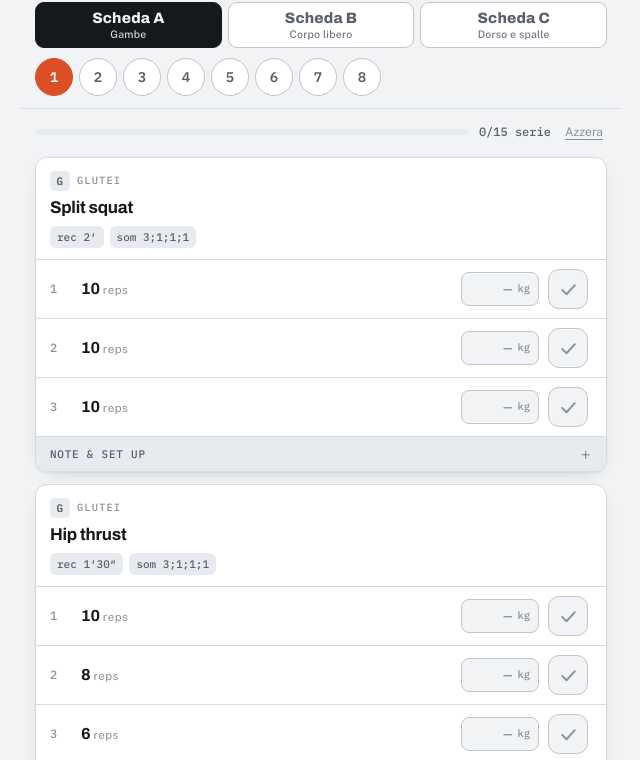
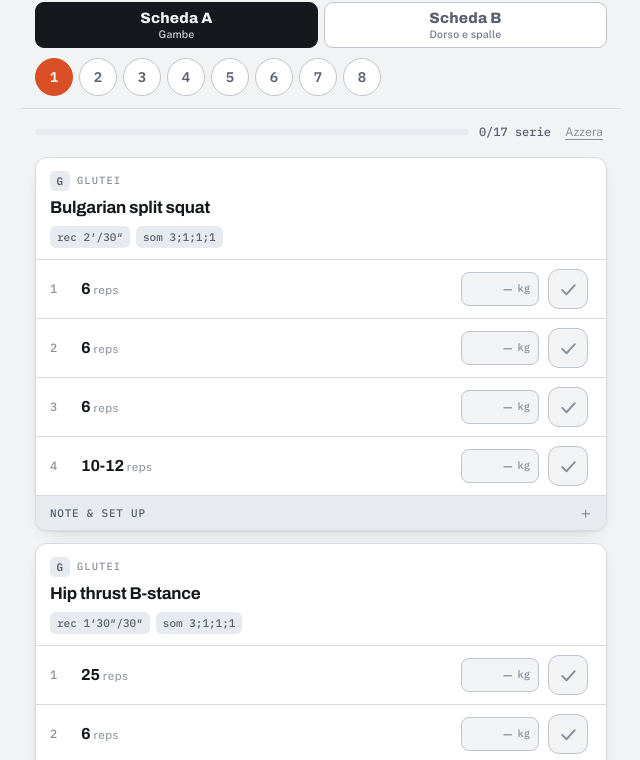
Before and after one commit to dpat-creator/Scheda, a plain HTML site: page index.html in a window 1280 px wide. Shown: the part 53-813 px from the top of the page, without its empty margins (319-959 px from the left). Drawn offline with nearby package versions, Linux system fonts and the light colour scheme.

Commit message:
Add files via upload

```diff
--- a/index.html
+++ b/index.html
@@ -4,7 +4,7 @@
 <meta charset="utf-8">
 <meta name="viewport" content="width=device-width, initial-scale=1, viewport-fit=cover">
 <title>Scheda Danila</title>
-<meta name="description" content="Scheda di allenamento A/B, settembre 2026 — otto settimane, spunta serie e registro carichi.">
+<meta name="description" content="Scheda di allenamento A/B, dicembre 2026 — otto settimane, spunta serie e registro carichi.">
 <link rel="manifest" href="./manifest.webmanifest">
 <meta name="theme-color" content="#F1F3F5" media="(prefers-color-scheme: light)">
 <meta name="theme-color" content="#0E1015" media="(prefers-color-scheme: dark)">
@@ -261,12 +261,11 @@ body{
   <div class="top">
     <div class="brand">
       <h1>Scheda Danila</h1>
-      <div class="sub">Settembre 2026</div>
+      <div class="sub">Dicembre 2026</div>
     </div>
     <div class="segment" id="segment" role="group" aria-label="Scheda">
       <button type="button" data-s="A" aria-pressed="true"><b>Scheda A</b><span>Gambe</span></button>
-      <button type="button" data-s="B" aria-pressed="false"><b>Scheda B</b><span>Corpo libero</span></button>
-      <button type="button" data-s="C" aria-pressed="false"><b>Scheda C</b><span>Dorso e spalle</span></button>
+      <button type="button" data-s="B" aria-pressed="false"><b>Scheda B</b><span>Dorso e spalle</span></button>
     </div>
     <div class="weeks" id="weeks" role="group" aria-label="Settimana"></div>
   </div>
@@ -303,84 +302,55 @@ body{
 <script>
 const SCHEDE = {
   A: [
-    { n:"Split squat", d:"G", rest:"2′", som:"3;1;1;1",
-      note:"La gamba dietro stabilizza. Fai partire bene la spinta da avampiede e alluce della gamba avanti.",
-      setup:"Peso sbilanciato sulla gamba avanti: carica bene su tutto il piede e quando sali immagina di strizzare il gluteo della gamba anteriore.",
-      w:[ [[3,"10"]], [[3,"8"]], [[3,"6"]], [[4,"6"]], [[4,"6"]], [[4,"6"]], [[4,"6"]], [[4,"6"]] ],
-      up:[0,1,1,0,0,0,0,0] },
-    { n:"Hip thrust", d:"G", rest:"1′30″", som:"3;1;1;1",
-      note:"La parte interessante è la contrazione, con un piccolo stop in alto. Prima di partire carica forte con il gluteo.",
+    { n:"Bulgarian split squat", d:"G", rest:"2′/30″", som:"3;1;1;1",
+      note:"Come l'esercizio precedente ma con ROM superiore. Non prendere un rialzo troppo alto (es. step).",
+      w:Array(8).fill([[3,"6"],[1,"10-12"]]) },
+    { n:"Hip thrust B-stance", d:"G", rest:"1′30″/30″", som:"3;1;1;1",
+      note:"La parte interessante è la contrazione, con un piccolo stop in alto. Prima di partire carica forte con il gluteo. Come prima ma una gamba lavora e l'altra aiuta in parte.",
       setup:"Schiena neutra in salita e in discesa, spingi bene sul tallone. Il busto si verticalizza in discesa e torna orizzontale quando sali.",
-      w:[ [[1,"10"],[1,"8"],[1,"6"]], [[1,"10"],[2,"8"],[1,"6"]], [[1,"10"],[2,"8"],[1,"6"]], [[1,"10"],[2,"8"],[1,"6"]],
-          [[1,"10"],[1,"8"],[2,"6"]], [[1,"10"],[1,"8"],[2,"6"]], [[1,"10"],[1,"8"],[2,"6"]], [[1,"10"],[1,"8"],[2,"6"]] ] },
-    { n:"Stacco rumeno", d:"F", rest:"1′30″",
-      note:"Al contrario dell'hip thrust il focus è sulla parte di allungamento: percepisci bene l'allungamento dietro la coscia.",
+      w:[ [[1,"25"],[2,"6"]], [[1,"25"],[2,"6"]], [[1,"25"],[2,"6"]], [[1,"25"],[2,"6"]],
+          [[1,"25"],[3,"6"]], [[1,"25"],[3,"6"]], [[1,"25"],[3,"6"]], [[1,"25"],[3,"6"]] ] },
+    { n:"Stacco rumeno 80-20", d:"F", rest:"1′30″",
+      note:"Come l'esercizio sopra: attenzione al bacino, che tenderà a ruotare. Lavora con due manubri.",
       setup:"Porta il sedere alto e dietro con leggero piegamento sul ginocchio, poi estendi l'anca in risalita.",
-      w:[ [[3,"8"]], [[3,"8"]], [[3,"6"]], [[4,"6"]], [[4,"6"]], [[4,"6"]], [[4,"6"]], [[4,"6"]] ],
-      up:[0,0,1,0,0,0,0,0] },
-    { n:"Leg extension", d:"Q", rest:"1′30″", som:"3;1;1;0",
-      note:"Pieno range articolare, focus sull'estensione del ginocchio.",
-      w:[ [[3,"8-10"]], [[3,"8-10"]], [[3,"8-10"]], [[3,"8-10"]], [[3,"8-10"]], [[3,"8-10"]], [[3,"8-10"]], [[3,"8-10"]] ] },
+      w:[ [[4,"8"]], [[4,"8"]], [[4,"8"]], [[4,"8"]], [[4,"8"]], [[4,"6"]], [[4,"6"]], [[4,"6"]] ] },
+    { n:"GHD", d:"G", rest:"1′30″", som:"3;1;1;0",
+      note:"Piccola contrazione di picco.",
+      setup:"Se serve, zavorra.",
+      w:Array(8).fill([[3,"8-10"]]) },
     { n:"Abductus singola", d:"G", rest:"1′", som:"3;1;1;1",
       note:"Seduta sulla macchina con il corpo ruotato dal lato della gamba che lavora.",
       setup:"L'altro piede appoggia sul rinforzo centrale.",
-      w:[ [[3,"12-15"]], [[3,"12-15"]], [[3,"12-15"]], [[3,"12-15"]], [[3,"12-15"]], [[3,"12-15"]], [[3,"12-15"]], [[3,"12-15"]] ] }
+      w:Array(8).fill([[3,"12-15"]]) }
   ],
   B: [
-    { n:"Trazioni alla sbarra supine", d:"D", rest:"2′", som:"3;1;1;1",
-      note:"Pensa sempre ad abbassare le spalle e poi schiacciare i gomiti verso il pavimento.",
-      setup:"Petto alto, non muovere le gambe in salita.",
-      w:[ [[1,"3"],[3,"2"]], [[2,"3"],[3,"2"]], [[3,"3"],[2,"2"]], [[3,"3"],[2,"2"]],
-          [[4,"3"],[1,"2"]], [[4,"3"],[1,"2"]], [[4,"3"],[1,"2"]], [[4,"3"],[1,"2"]] ] },
-    { n:"Pike push up", d:"S", rest:"1′30″", som:"3;1;1;1",
-      note:"Box da 50 cm, cubo yoga messo piatto da toccare con la fronte.",
-      setup:"Immagina sempre di spingere il sedere lontano dal box e il torace verso il box, per essere il più verticale possibile. Ogni rep torna con il torace indietro, in discesa avanza con il corpo.",
-      w:[ [[3,"6"]], [[3,"6"]], [[3,"7"]], [[4,"7"]], [[4,"8"]], [[4,"8"]], [[4,"8"]], [[4,"8"]] ] },
-    { n:"Trazioni orizzontali gomito alto", d:"D", rest:"1′30″", som:"3;1;2;1",
-      note:"Trazioni agli anelli: immagina sempre di portare gli anelli distanti tra loro, piedi in linea con gli anelli.",
-      setup:"Tira con il gomito che va alto e verso fuori, tenendo sempre spalle basse e collo rilassato.",
-      w:[ [[3,"8"]], [[3,"8"]], [[3,"8"]], [[4,"8"]], [[4,"8"]], [[4,"8"]], [[4,"8"]], [[4,"8"]] ] },
-    { n:"Dip", d:"P", rest:"1′30″", som:"3;1;1;0",
-      note:"Prima di partire spingi le spalle più in basso possibile, poi piega portando il busto in avanti.",
-      setup:"Scendi bella profonda senza perdere l'assetto scapolare e la linea polso‑gomito.",
-      w:[ [[3,"5"]], [[1,"6"],[3,"5"]], [[2,"6"],[2,"5"]], [[3,"6"],[2,"5"]],
-          [[4,"6"],[1,"5"]], [[4,"6"],[1,"5"]], [[4,"6"],[1,"5"]], [[4,"6"],[1,"5"]] ] },
-    { n:"Dragon flag con step sotto le scapole", d:"A", rest:"1′30″",
-      note:"One leg: sali, poi porta il ginocchio al petto.",
-      setup:"Scendi il più possibile, immagina sempre di portare giù il piede e non il sedere (anca stesa).",
-      w:[ [[3,"15\""]], [[3,"15\""]], [[3,"15\""]], [[4,"15\""]], [[4,"15\""]], [[4,"15\""]], [[4,"15\""]], [[4,"15\""]] ] },
-    { n:"Mobilità torace / bacino", d:"MO", rest:"1′",
-      note:"Lavora con un cuscino per l'addome sotto la pancia.",
-      setup:"Prima piccola retroversione del bacino, poi cammina con le mani per allungarti, poi prova a portare le braccia verso il soffitto tenendo la posizione.",
-      w:[ [[3,"30\""]], [[3,"30\""]], [[3,"30\""]], [[3,"30\""]], [[3,"30\""]], [[3,"30\""]], [[3,"30\""]], [[3,"30\""]] ] }
-  ],
-  C: [
-    { n:"Trazioni alla sbarra supine", d:"D", rest:"2′", som:"3;1;1;1",
-      note:"Pensa sempre ad abbassare le spalle e poi schiacciare i gomiti verso il pavimento.",
-      setup:"Petto alto, non muovere le gambe in salita.",
-      w:[ [[1,"3"],[3,"2"]], [[2,"3"],[3,"2"]], [[3,"3"],[2,"2"]], [[3,"3"],[2,"2"]],
-          [[4,"3"],[1,"2"]], [[4,"3"],[1,"2"]], [[4,"3"],[1,"2"]], [[4,"3"],[1,"2"]] ] },
-    { n:"Shoulder press caricamento dischi", d:"S", rest:"1′30″", som:"3;1;1;1",
-      note:"Metti uno step sotto i piedi e un cuscino dietro la schiena.",
-      w:[ [[4,"6"]], [[4,"6"]], [[4,"6"]], [[4,"6"]], [[4,"6"]], [[4,"6"]], [[4,"6"]], [[4,"6"]] ] },
-    { n:"Lat machine presa neutra intermedia", d:"D", rest:"1′30″", som:"3;1;2;1",
+    { n:"Lat machine doppia maniglia", d:"D", rest:"2′", som:"3;1;1;1",
+      note:"Se non c'è la lat doppia disponibile, lavora sulle altre con cavo singolo.",
+      w:Array(8).fill([[4,"6"]]) },
+    { n:"Spinte manubri panca 75", d:"S", rest:"1′30″", som:"3;1;1;1",
+      note:"Come fatto per il macchinario, ma iniziamo con i manubri. Non inarcare la schiena.",
+      setup:"Controlla bene il movimento: come prima parti sempre con il gomito avanti rispetto alla linea delle spalle e stendi alto e leggermente dietro.",
+      w:Array(8).fill([[4,"6"]]) },
+    { n:"Lat machine presa neutra larga", d:"D", rest:"1′30″", som:"3;1;2;1",
       note:"Immagina sempre di spingere i gomiti verso il basso, non di tirare la sbarra al petto.",
-      setup:"Petto alto e spalla molto bassa.",
-      w:[ [[3,"6-8"]], [[3,"6-8"]], [[3,"6-8"]], [[3,"6-8"]], [[3,"6-8"]], [[3,"6-8"]], [[3,"6-8"]], [[3,"6-8"]] ] },
-    { n:"Rematore manubrio", d:"D", rest:"1′30″", som:"3;1;1;0",
+      setup:"Stai bene sotto il cavo: qui i gomiti vanno molto larghi.",
+      w:Array(8).fill([[3,"8-10"]]) },
+    { n:"Rematore cavo basso", d:"D", rest:"1′30″", som:"3;1;1;0",
+      note:"Posiziona la panca a 75° davanti al cavo, con il cavo all'altezza dell'anca (da seduta). Movimento come il lavoro con manubrio, con leggera flessione laterale in chiusura.",
       setup:"Pensa sempre a portare la mano in tasca, spalla molto bassa e gomito stretto.",
-      w:[ [[3,"6-8"]], [[3,"6-8"]], [[3,"6-8"]], [[3,"6-8"]], [[3,"6-8"]], [[3,"6-8"]], [[3,"6-8"]], [[3,"6-8"]] ] },
+      w:Array(8).fill([[3,"6-8"]]) },
     { n:"French press manubri", d:"T", rest:"1′30″", som:"3;1;1;0",
       note:"Panca piana.",
       setup:"Gomiti stretti: porta le mani verso la testa e ristendi senza muovere i gomiti in avanti.",
-      w:[ [[3,"8"]], [[3,"8"]], [[3,"8"]], [[3,"8"]], [[3,"8"]], [[3,"8"]], [[3,"8"]], [[3,"8"]] ] }
+      w:Array(8).fill([[3,"8"]]) }
   ]
 };
 const DIST = { G:"Glutei", F:"Femorali", Q:"Quadricipiti", D:"Dorso", S:"Spalle", P:"Petto", T:"Tricipiti", A:"Addome", MO:"Mobilità" };
 
 let scheda = "A", week = 1;
 let state = { kg:{}, done:{} };
-const LS = "scheda-danila-2026-09";
+const LS = "scheda-danila-2026-12";
+const PERIOD = "2026-12";
 const VIEW = "scheda-danila-view";
 
 function load(){
@@ -551,7 +521,7 @@ document.getElementById("reset").addEventListener("click", () => {
 });
 
 document.getElementById("export").addEventListener("click", () => {
-  const blob = new Blob([JSON.stringify({ app:"scheda-danila", v:1, data:state }, null, 2)], { type:"application/json" });
+  const blob = new Blob([JSON.stringify({ app:"scheda-danila", v:2, period:PERIOD, data:state }, null, 2)], { type:"application/json" });
   const a = document.createElement("a");
   a.href = URL.createObjectURL(blob);
   a.download = "scheda-backup-" + new Date().toISOString().slice(0, 10) + ".json";
@@ -568,6 +538,7 @@ document.getElementById("importfile").addEventListener("change", e => {
   rd.onload = () => {
     try{
       const j = JSON.parse(rd.result);
+      if(j.period !== PERIOD){ alert("Questo backup è della scheda precedente: i carichi non corrispondono agli esercizi di dicembre, quindi non lo importo."); return; }
       const d = j.data || j;
       if(!d || (!d.kg && !d.done)) throw new Error("bad");
       if(!confirm("Sostituisco i dati attuali con quelli del backup?")) return;
--- a/sw.js
+++ b/sw.js
@@ -1,5 +1,5 @@
 /* Service worker — tiene l'app utilizzabile anche senza rete. */
-const VERSION = "scheda-v1";
+const VERSION = "scheda-v2";
 const CORE = [
   "./",
   "./index.html",
```
Also changed, not shown: manifest.webmanifest, 1 other file.
